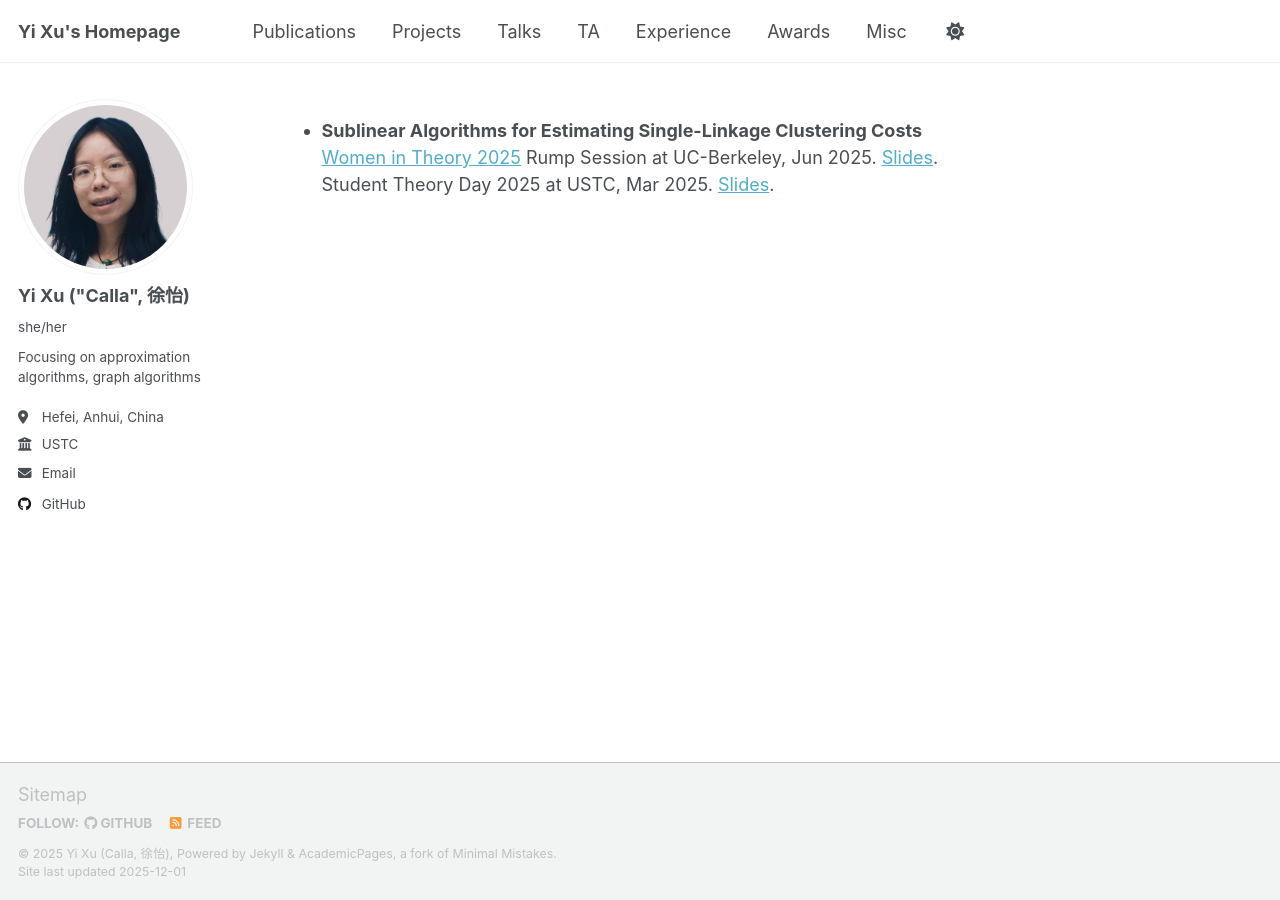
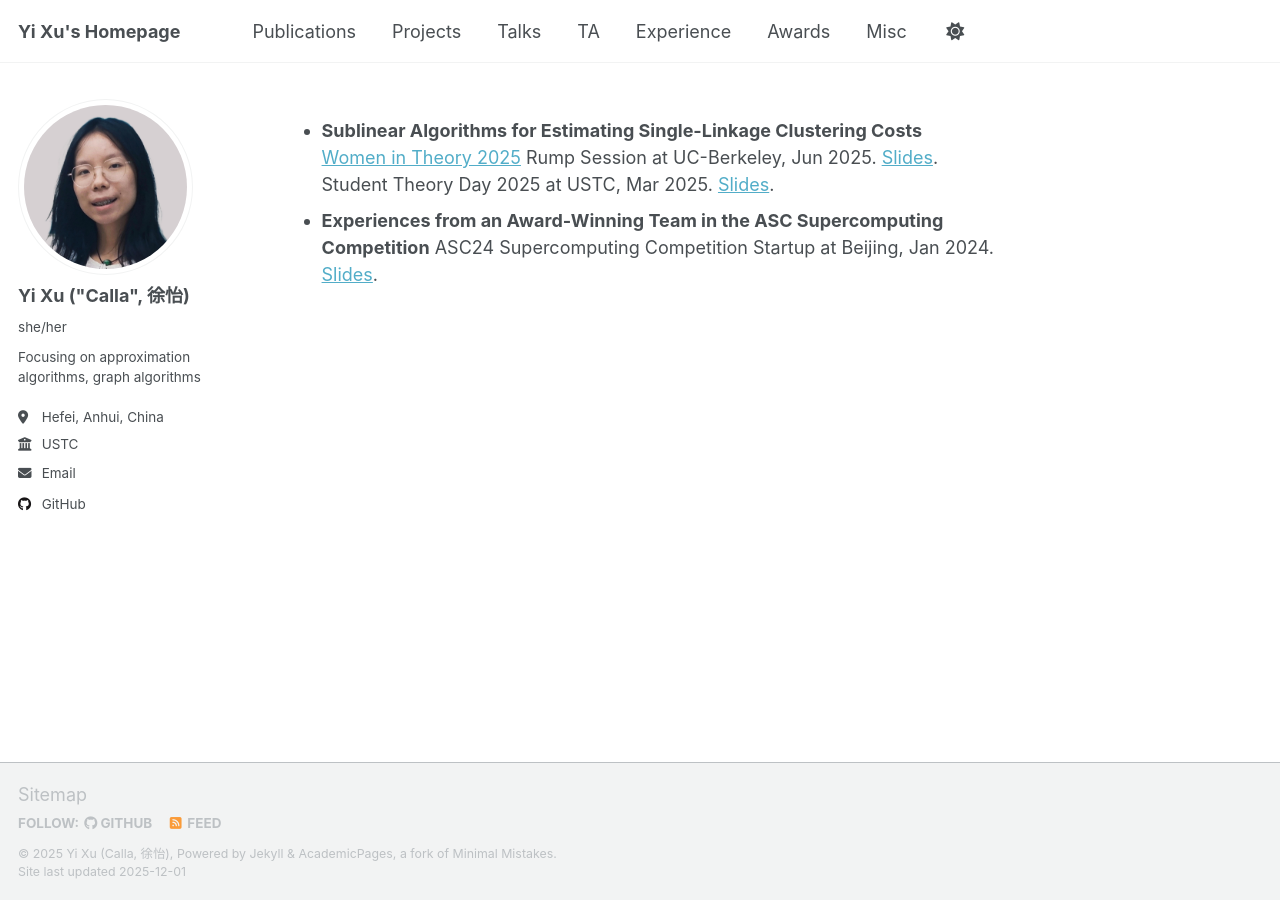
Before and after one commit to yixu-cs/yixu-cs.github.io, a Jekyll site: the page built from _pages/talks.md, in a window 1280 px wide. Built offline with Jekyll 4.4.1, drawn with Linux system fonts in a browser that asks for light colours; our own code applies the rules of GitHub Pages for plain Markdown files; a script that is not in the unit is left out.

Commit message:
upload ASC talk materials

```diff
--- a/_pages/talks.md
+++ b/_pages/talks.md
@@ -18,3 +18,5 @@ author_profile: true
 * **Sublinear Algorithms for Estimating Single-Linkage Clustering Costs**
   [Women in Theory 2025](https://womenintheory.wordpress.com/) Rump Session at UC-Berkeley, Jun 2025. [Slides](/files/WIT-SLC.pdf).
   Student Theory Day 2025 at USTC, Mar 2025. [Slides](/files/Theory%20Student%20Day-SLC.pdf).
+* **Experiences from an Award-Winning Team in the ASC Supercomputing Competition**
+  ASC24 Supercomputing Competition Startup at Beijing, Jan 2024. [Slides](/files/ASC24-openning-presentation-USTC-SwanGeese.pptx).
```
Also changed, not shown: _projects/2023-ASC22-23.md (+1 -1 lines), 1 other file.
